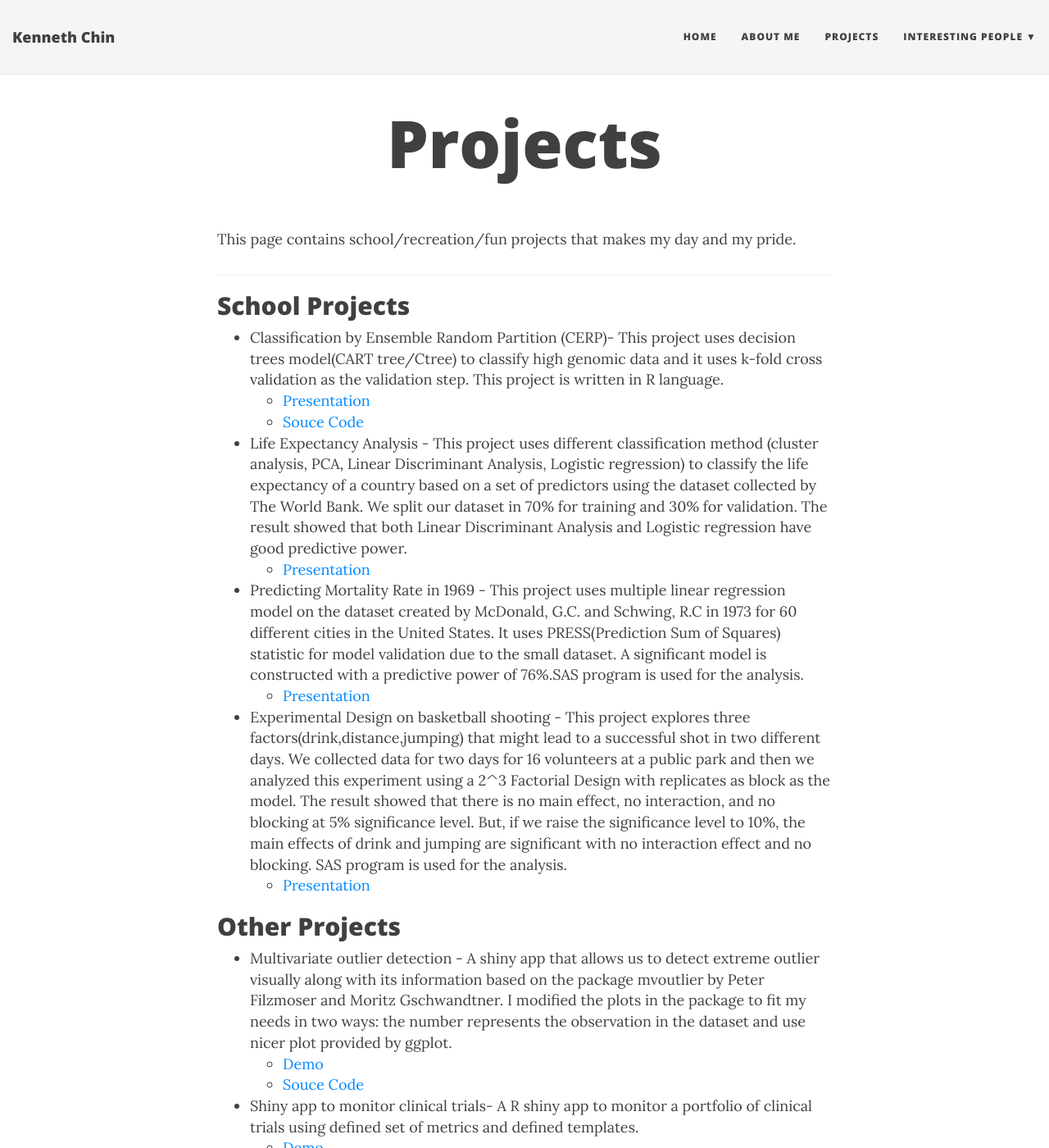
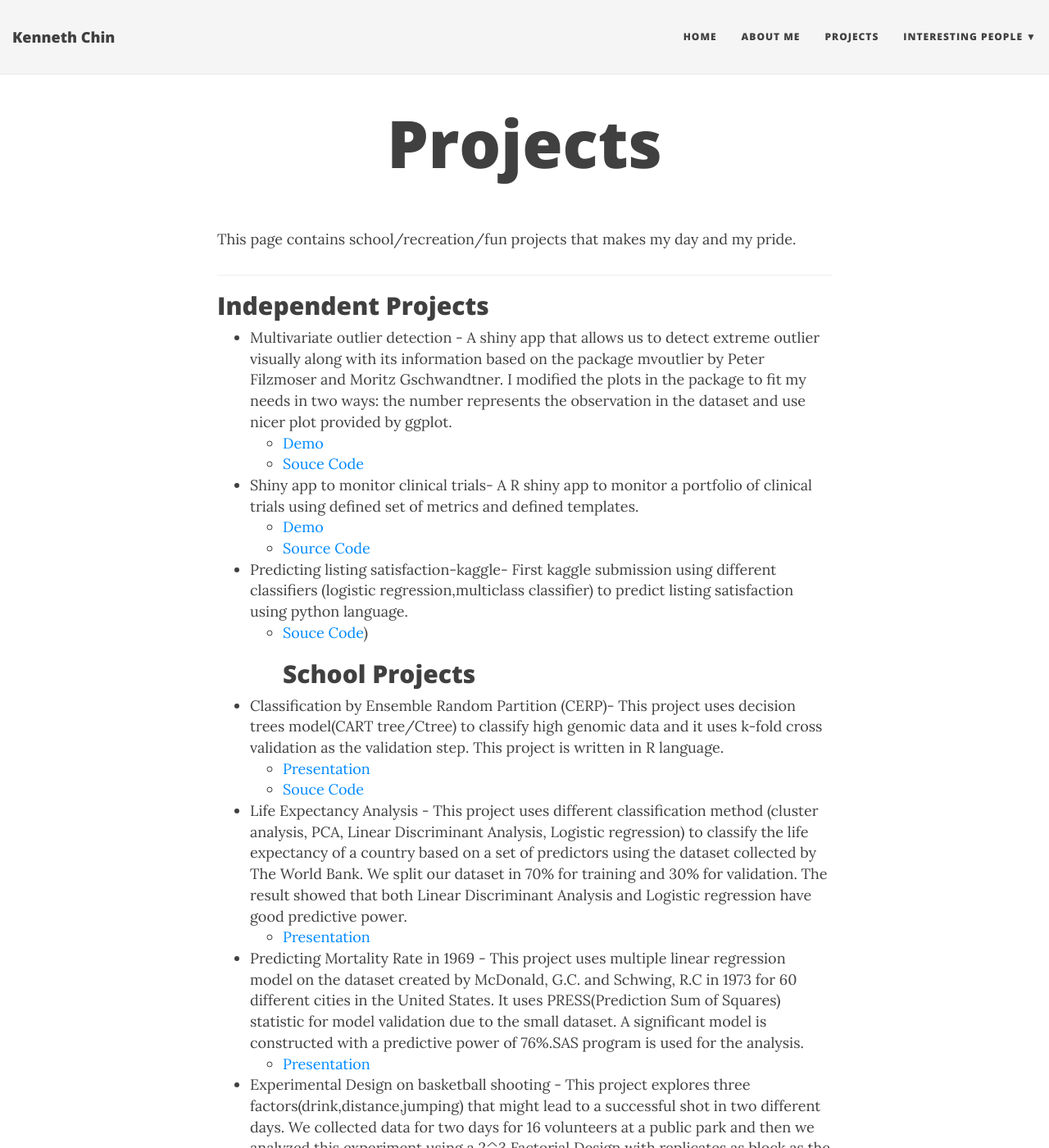
Before and after one commit to kennchin/kennchin.github.io, a Jekyll site: the page built from Projects.md, in a window 1280 px wide and 1400 px high. Shown: the whole window at 82% size. Built offline with Jekyll 4.4.1, drawn with Linux system fonts in a browser that asks for light colours; nearby versions of some CDN libraries; some of the changed lines change nothing that is shown; some of the changed text lies outside the part shown.

Commit message:
Update Projects.md

```diff
--- a/Projects.md
+++ b/Projects.md
@@ -6,7 +6,16 @@
 This page contains school/recreation/fun projects that makes my day and my pride.
 
 ---
+## Independent Projects
+- Multivariate outlier detection - A shiny app that allows us to detect extreme outlier visually along with its information based on the package mvoutlier by Peter Filzmoser and Moritz Gschwandtner. I modified the plots in the package to fit my needs in two ways: the number represents the observation in the dataset and use nicer plot provided by ggplot.
+  - [Demo](https://kechin.shinyapps.io/mvoutlier_own/)
+  - [Souce Code](https://github.com/kennchin/multivariate_outlier)
+- Shiny app to monitor clinical trials- A R shiny app to monitor a portfolio of clinical trials using defined set of metrics and defined templates.
+  - [Demo](https://kennchin.shinyapps.io/Monitor/)
+  - [Source Code](https://github.com/kennchin/shiny_app_monitor)
 
+- Predicting listing satisfaction-kaggle- First kaggle submission using different classifiers (logistic regression,multiclass classifier) to predict listing satisfaction using python language.
+  - [Souce Code](https://github.com/kennchin/Kaggle/tree/master/Predict%20listing%20satisfaction))
 ## School Projects
 - Classification by Ensemble Random Partition (CERP)- This project uses decision trees model(CART tree/Ctree) to classify high genomic data and it uses k-fold cross validation as the validation step. This project is written in R language.
   - [Presentation](https://portfolium.com/entry/classification-by-ensemble-of-random-partition)
@@ -21,18 +30,6 @@
 - Experimental Design on basketball shooting - This project explores three factors(drink,distance,jumping) that might lead to a successful shot in two different days. We collected data for two days for 16 volunteers at a public park and then we    analyzed this experiment using a 2^3 Factorial Design with replicates as block as the model. The result showed that there is no main effect, no interaction, and no blocking at 5% significance level. But, if we raise the significance level to 10%, the main effects of drink and jumping are significant with no interaction effect and no blocking. SAS program is used for the analysis.
   - [Presentation](https://portfolium.com/entry/the-factors-of-a-good-basketball-shot)
 
-
-## Other Projects
-- Multivariate outlier detection - A shiny app that allows us to detect extreme outlier visually along with its information based on the package mvoutlier by Peter Filzmoser and Moritz Gschwandtner. I modified the plots in the package to fit my needs in two ways: the number represents the observation in the dataset and use nicer plot provided by ggplot.
-  - [Demo](https://kechin.shinyapps.io/mvoutlier_own/)
-  - [Souce Code](https://github.com/kennchin/multivariate_outlier)
-- Shiny app to monitor clinical trials- A R shiny app to monitor a portfolio of clinical trials using defined set of metrics and defined templates.
-  - [Demo](https://kennchin.shinyapps.io/Monitor/)
-  - [Source Code](https://github.com/kennchin/shiny_app_monitor)
-
-- Predicting listing satisfaction-kaggle- First kaggle submission using different classifiers (logistic regression,multiclass classifier) to predict listing satisfaction using python language.
-  - [Souce Code](https://github.com/kennchin/Kaggle/tree/master/Predict%20listing%20satisfaction))
-
 ## Miscellaneous
 - [R notes](https://github.com/kennchin/R_codes)- Personal notes about some useful R codes.
 - [Python notes](https://github.com/kennchin/Python_codes)- Personal notes about some useful Python codes.
```
